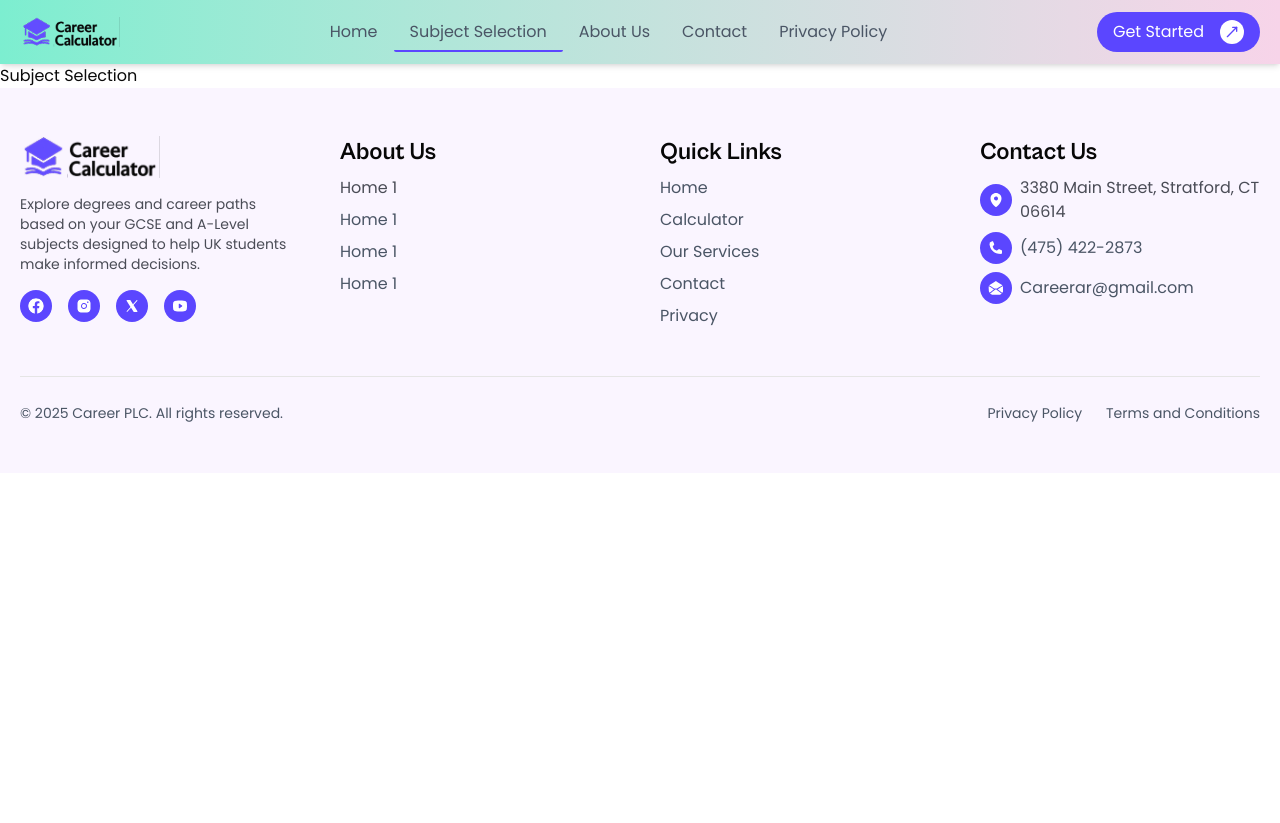
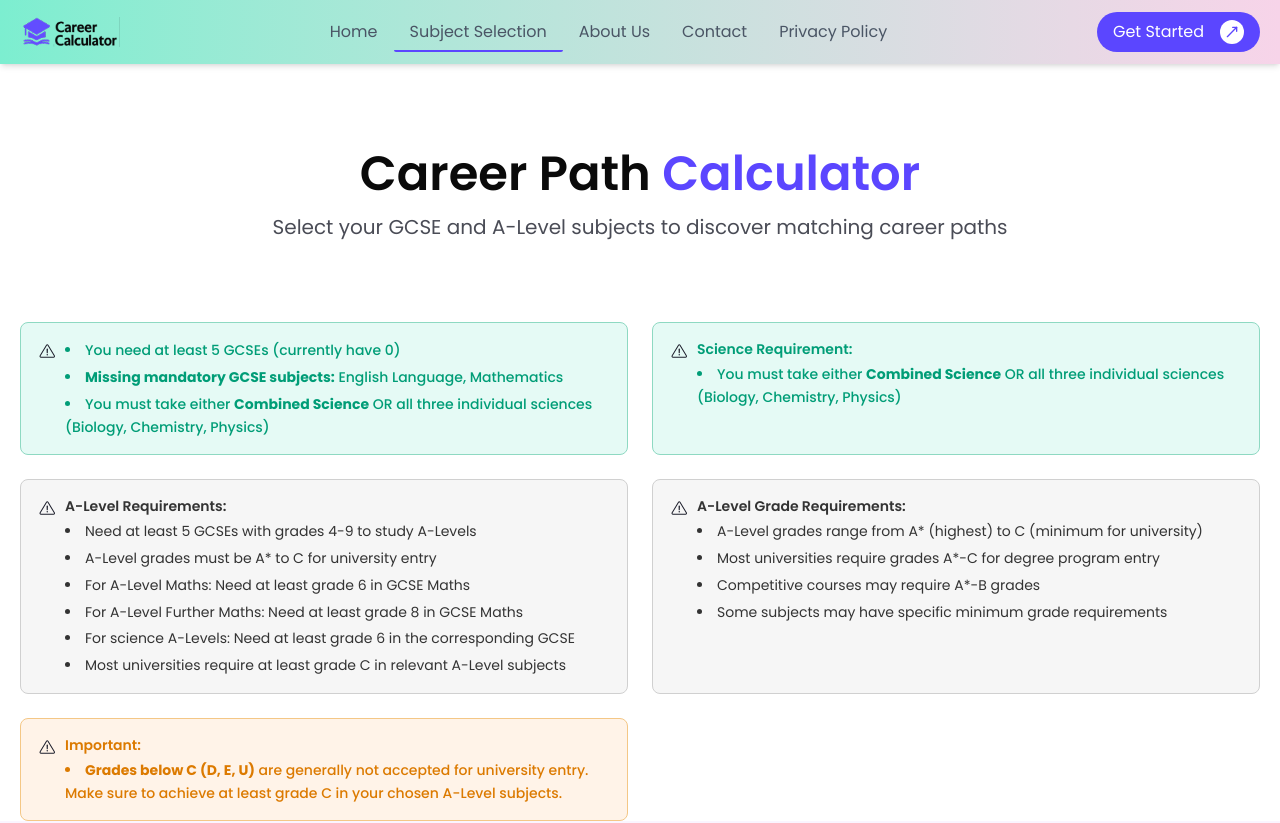
Before and after one commit to backbencherstudio/edisemin-client, a Next.js app: page /subject-selection in a window 1280 px wide. Shown: the top 823 px of the page. Before the commit the page ends 800 px from the top, so only its background shows below. Built offline with nearby package versions, Linux system fonts and the light colour scheme.

Commit message:
subject selection banner part done

```diff
--- /dev/null
+++ b/app/(client)/subject-selection/_components/info-card.tsx
@@ -0,0 +1,58 @@
+// components/InfoCard.tsx
+import React from "react";
+import AlertIcon from "@/public/icons/alart-icon"; // assuming SVG handles different stroke colors
+
+interface InfoCardProps {
+  title?: string;
+  items: string[];
+  type?: "info" | "warning" | "important" | "success";
+}
+
+const styles = {
+  info: {
+    bg: "bg-[#F6F6F6] border-[#D0D0D0]",
+    icon: "text-[#6C6C6C]",
+    text: "text-[#333333]",
+  },
+  warning: {
+    bg: "bg-[#FFFFFF] border-[#D0D0D0]",
+    icon: "text-[#6C6C6C]",
+    text: "text-[#333333]",
+  },
+  important: {
+    bg: "bg-[#FFF3E8] border-[#F4C786]",
+    icon: "text-[#DC7A00]",
+    text: "text-[#DC7A00] font-medium",
+  },
+  success: {
+    bg: "bg-[#E5FAF5] border-[#8ED9C2]",
+    icon: "text-[#009D77]",
+    text: "text-[#009D77] font-medium",
+  },
+};
+
+const InfoCard: React.FC<InfoCardProps> = ({ title, items, type = "info" }) => {
+  const { bg, icon, text } = styles[type];
+
+  return (
+    <div className={`border rounded-md p-4 ${bg} space-y-2`}>
+      <div className="flex items-start gap-2">
+        <AlertIcon className={`w-5 h-5 mt-0.5 shrink-0 ${icon}`} />
+        <div>
+          {title && (
+            <p className={`font-semibold text-sm mb-1 ${text}`}>{title}</p>
+          )}
+          <ul
+            className={`list-disc list-inside space-y-1 text-sm leading-relaxed ${text}`}
+          >
+            {items.map((item, idx) => (
+              <li key={idx} dangerouslySetInnerHTML={{ __html: item }} />
+            ))}
+          </ul>
+        </div>
+      </div>
+    </div>
+  );
+};
+
+export default InfoCard;
--- a/app/(client)/subject-selection/page.tsx
+++ b/app/(client)/subject-selection/page.tsx
@@ -1,9 +1,66 @@
-import React from 'react'
+import React from "react";
+import ReusableHeading from "@/app/_components/reusable-heading";
+import InfoCard from "./_components/info-card";
 
 export default function SubjectSelection() {
   return (
-    <div>
-      <h1>Subject Selection</h1>
+    <div className="container px-4 py-16 space-y-8">
+      <ReusableHeading
+        title="Career Path"
+        title2="Calculator"
+        description="Select your GCSE and A-Level subjects to discover matching career paths"
+      />
+
+      <div className="grid grid-cols-1 lg:grid-cols-2 gap-6">
+        <InfoCard
+          type="success"
+          items={[
+            "You need at least 5 GCSEs (currently have 0)",
+            "<strong>Missing mandatory GCSE subjects:</strong> English Language, Mathematics",
+            "You must take either <strong>Combined Science</strong> OR all three individual sciences (Biology, Chemistry, Physics)",
+          ]}
+        />
+
+        <InfoCard
+          type="success"
+          title="Science Requirement:"
+          items={[
+            "You must take either <strong>Combined Science</strong> OR all three individual sciences (Biology, Chemistry, Physics)",
+          ]}
+        />
+
+        <InfoCard
+          title="A-Level Requirements:"
+          items={[
+            "Need at least 5 GCSEs with grades 4-9 to study A-Levels",
+            "A-Level grades must be A* to C for university entry",
+            "For A-Level Maths: Need at least grade 6 in GCSE Maths",
+            "For A-Level Further Maths: Need at least grade 8 in GCSE Maths",
+            "For science A-Levels: Need at least grade 6 in the corresponding GCSE",
+            "Most universities require at least grade C in relevant A-Level subjects",
+          ]}
+        />
+
+        <InfoCard
+          title="A-Level Grade Requirements:"
+          items={[
+            "A-Level grades range from A* (highest) to C (minimum for university)",
+            "Most universities require grades A*-C for degree program entry",
+            "Competitive courses may require A*-B grades",
+            "Some subjects may have specific minimum grade requirements",
+          ]}
+        />
+
+        <div className="">
+          <InfoCard
+            type="important"
+            title="Important:"
+            items={[
+              "<strong>Grades below C (D, E, U)</strong> are generally not accepted for university entry. Make sure to achieve at least grade C in your chosen A-Level subjects.",
+            ]}
+          />
+        </div>
+      </div>
     </div>
-  )
+  );
 }
--- /dev/null
+++ b/app/_components/reusable-heading.tsx
@@ -0,0 +1,22 @@
+import React from "react";
+
+export default function ReusableHeading({
+  title,
+  title2,
+  description,
+}: {
+  title: string;
+  title2?: string;
+  description: string;
+}) {
+  return (
+    <div className="text-center my-20">
+      <h2 className="text-5xl font-semibold leading-[126%]">
+        {title} <span className="text-[#5B46FF]">{title2}</span>
+      </h2>
+      <p className="text-[#4A4C56] text-xl leading-[150%] mt-2">
+        {description}
+      </p>
+    </div>
+  );
+}
--- /dev/null
+++ b/public/icons/alart-icon.tsx
@@ -0,0 +1,23 @@
+import React from "react";
+
+export default function AlertIcon({ className }: { className?: string }) {
+  return (
+    <svg
+      xmlns="http://www.w3.org/2000/svg"
+      width="24"
+      height="24"
+      viewBox="0 0 24 24"
+      fill="none"
+      className={className}
+    >
+      <path
+        d="M21.3664 17.4654L13.7345 4.80839C13.4338 4.30976 12.8853 4 12.303 4C11.7208 4 11.1723 4.30976 10.8716 4.80842L3.23968 17.4654C2.92893 17.9807 2.91974 18.6264 3.21566 19.1504C3.51165 19.6745 4.06932 20 4.67112 20H19.935C20.5368 20 21.0945 19.6745 21.3905 19.1504C21.6864 18.6263 21.6772 17.9807 21.3664 17.4654ZM20.3357 18.5548C20.2955 18.6257 20.2373 18.6847 20.1669 18.7258C20.0965 18.7669 20.0165 18.7886 19.935 18.7886H4.67112C4.58962 18.7886 4.5096 18.7669 4.43922 18.7258C4.36883 18.6847 4.3106 18.6257 4.27047 18.5548C4.23045 18.4838 4.20998 18.4035 4.21113 18.322C4.21229 18.2405 4.23503 18.1607 4.27704 18.0909L11.909 5.43394C11.9501 5.36621 12.008 5.31017 12.077 5.2712C12.146 5.23223 12.2238 5.21164 12.3031 5.2114C12.4633 5.2114 12.6143 5.29669 12.6971 5.43394L20.329 18.0909C20.371 18.1607 20.3938 18.2404 20.395 18.3219C20.3961 18.4034 20.3757 18.4838 20.3357 18.5548Z"
+        fill="#1D1F2C"
+      />
+      <path
+        d="M12.3092 8.98395C11.8484 8.98395 11.4888 9.23121 11.4888 9.66954C11.4888 11.0069 11.6461 12.9287 11.6461 14.2662C11.6461 14.6146 11.9496 14.7606 12.3092 14.7606C12.5789 14.7606 12.961 14.6146 12.961 14.2662C12.961 12.9288 13.1184 11.007 13.1184 9.66954C13.1184 9.23124 12.7475 8.98395 12.3092 8.98395ZM12.3205 15.5361C11.826 15.5361 11.4551 15.9294 11.4551 16.4015C11.4551 16.8623 11.826 17.2669 12.3205 17.2669C12.7813 17.2669 13.1747 16.8623 13.1747 16.4015C13.1747 15.9294 12.7812 15.5361 12.3205 15.5361Z"
+        fill="#1D1F2C"
+      />
+    </svg>
+  );
+}
```
